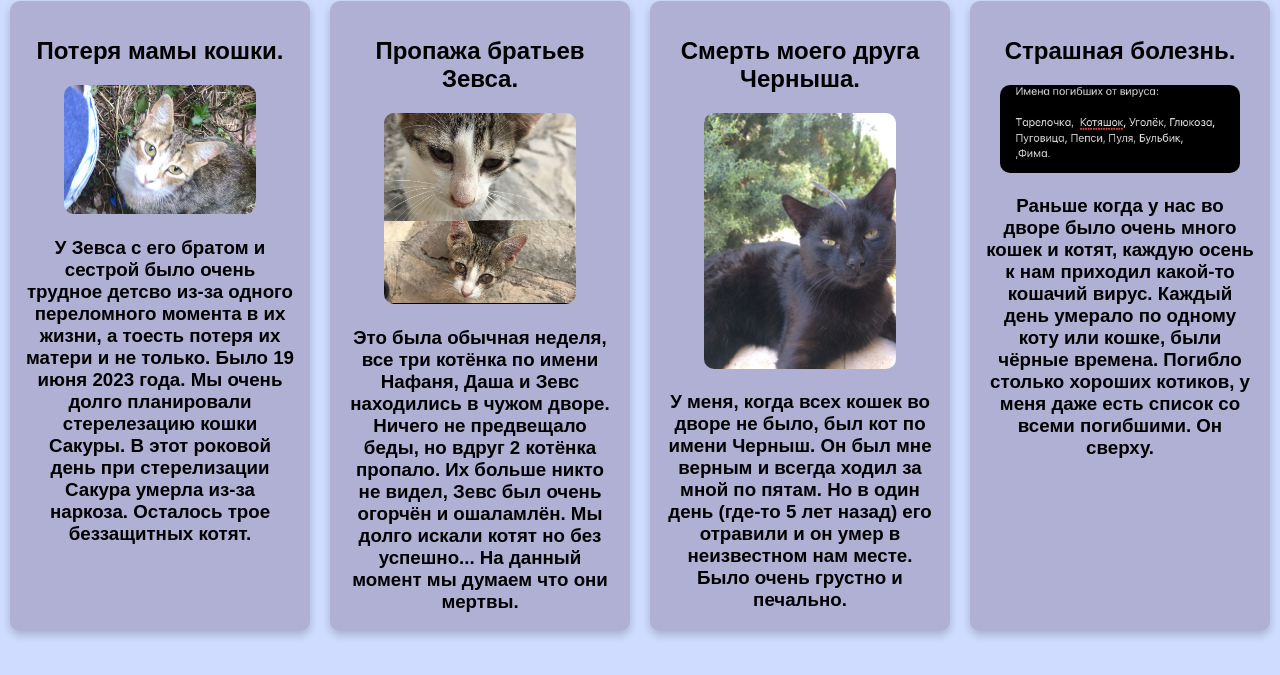
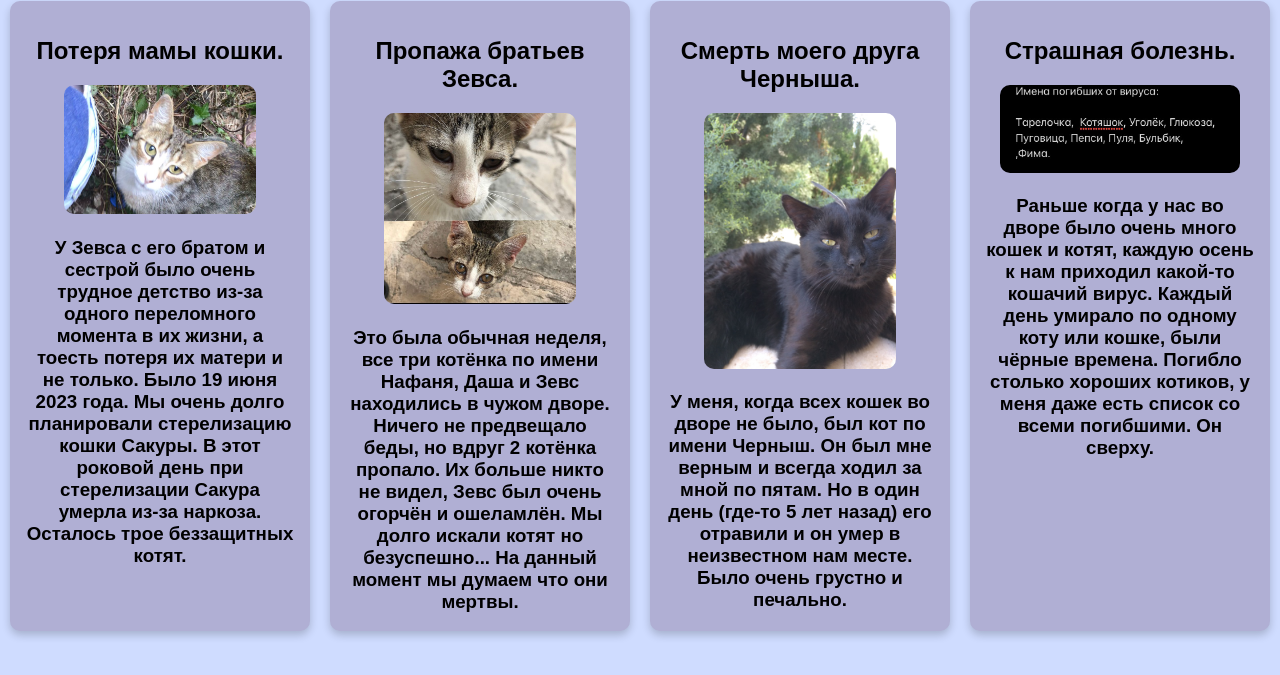
Before and after one commit to TihonKot/Cat-site-github, a plain HTML site: page sad.html in a window 1280 px wide. Shown: the part 125-800 px from the top of the page. Drawn offline with Linux system fonts and the light colour scheme.

Commit message:
fifififi

```diff
--- a/sad.html
+++ b/sad.html
@@ -24,7 +24,7 @@
         <img class="img-card" src="img/sakura.jpg" alt="Click to Expand" onclick="expandImage(this)">
     </div>
 
-        <h3>У Зевса с его братом и сестрой было очень трудное детсво из-за одного переломного момента в их жизни, а тоесть потеря их матери и не только. Было 19 июня 2023 года. Мы очень долго планировали стерелезацию кошки Сакуры. В этот роковой день при стерелизации Сакура умерла из-за наркоза. Осталось трое беззащитных котят.</h3>
+        <h3>У Зевса с его братом и сестрой было очень трудное детство из-за одного переломного момента в их жизни, а тоесть потеря их матери и не только. Было 19 июня 2023 года. Мы очень долго планировали стерелизацию кошки Сакуры. В этот роковой день при стерелизации Сакура умерла из-за наркоза. Осталось трое беззащитных котят.</h3>
     </div>
     </div>
 
@@ -39,7 +39,7 @@
             <img class="img-card" src="img/2.jpg" alt="Click to Expand" onclick="expandImage(this)">
         </div>
 
-            <h3>Это была обычная неделя, все три котёнка по имени Нафаня, Даша и Зевс находились в чужом дворе. Ничего не предвещало беды, но вдруг 2 котёнка пропало. Их больше никто не видел, Зевс был очень огорчён и ошаламлён. Мы долго искали котят но без успешно... На данный момент мы думаем что они мертвы. </h3>
+            <h3>Это была обычная неделя, все три котёнка по имени Нафаня, Даша и Зевс находились в чужом дворе. Ничего не предвещало беды, но вдруг 2 котёнка пропало. Их больше никто не видел, Зевс был очень огорчён и ошеламлён. Мы долго искали котят но безуспешно... На данный момент мы думаем что они мертвы. </h3>
         </div>
         </div>
 
@@ -70,7 +70,7 @@
                     <img class="img-card-2" src="img/names2.jpg" alt="Click to Expand" onclick="expandImage(this)">
                 </div>
 
-                    <h3>Раньше когда у нас во дворе было очень много кошек и котят, каждую осень к нам приходил какой-то кошачий вирус. Каждый день умерало по одному коту или кошке, были чёрные времена. Погибло столько хороших котиков, у меня даже есть список со всеми погибшими. Он сверху. </h3>
+                    <h3>Раньше когда у нас во дворе было очень много кошек и котят, каждую осень к нам приходил какой-то кошачий вирус. Каждый день умирало по одному коту или кошке, были чёрные времена. Погибло столько хороших котиков, у меня даже есть список со всеми погибшими. Он сверху. </h3>
                 </div>
                 </div>
 
```
Also changed, not shown: index.html (+1 -1 lines).
